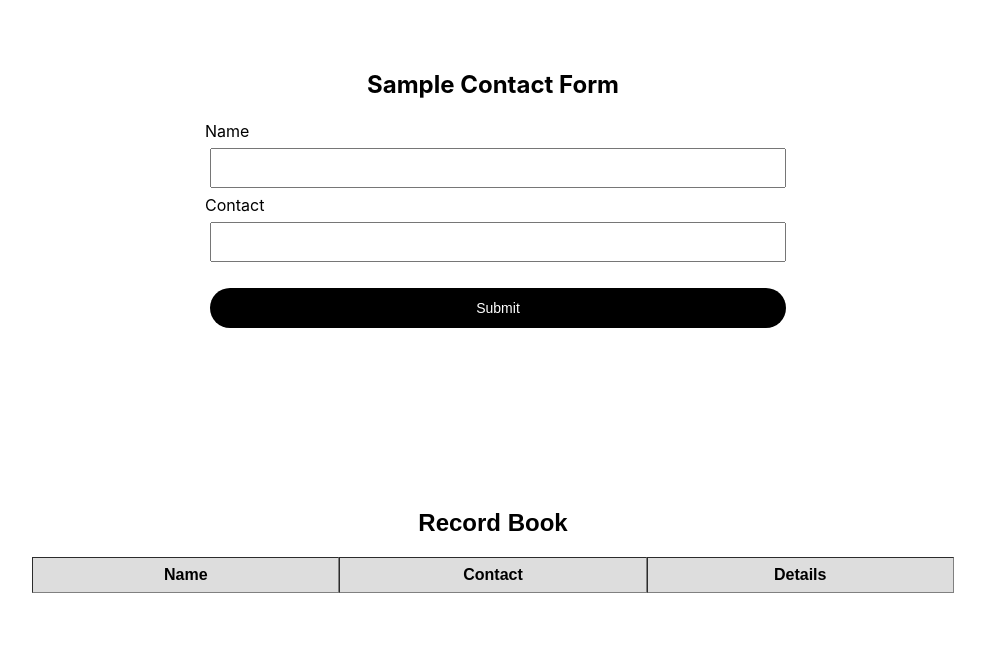
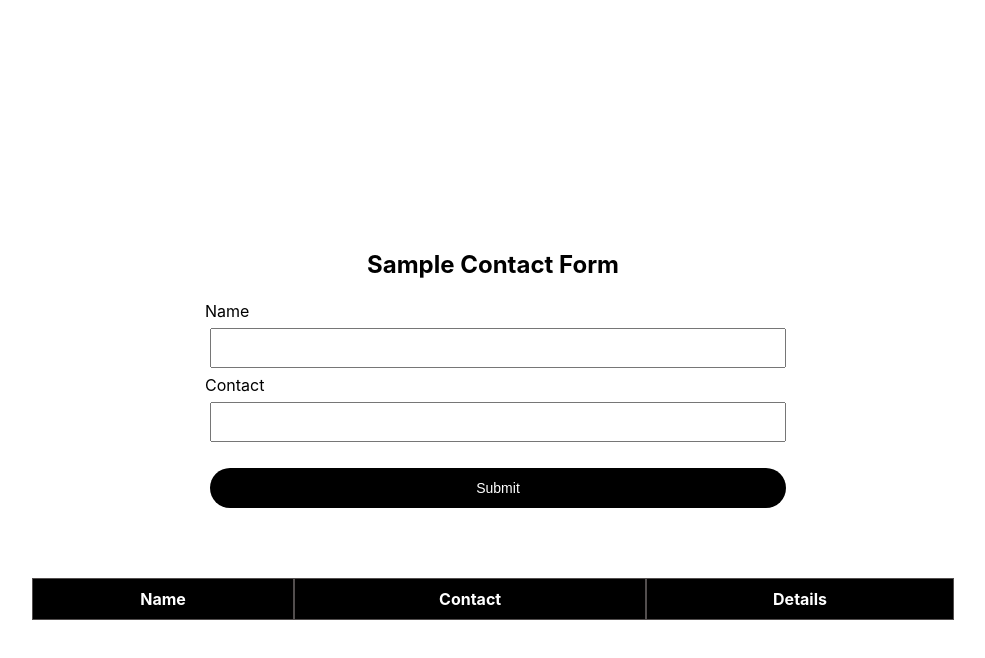
Before and after one commit to philip-helios/helios-task-1, a React (Create React App) app: page / in a window 1280 px wide. Shown: the top 658 px of the page, without its empty margins (83-1068 px from the left). Built offline with nearby package versions, Linux system fonts and the light colour scheme.

Commit message:
added a responsive table

```diff
--- a/src/Styles/style.css
+++ b/src/Styles/style.css
@@ -45,30 +45,136 @@
 
 /*style for table*/
 
+.table {
+  display: table;
+  text-align: center;
+  width: 80%;
+  margin: 10% auto 0;
+  border-collapse: separate;
+  font-weight: 400;
+}
+
+.table_row {
+  display: table-row;
+}
+
+.theader {
+  display: table-row;
+}
+
+.table_header {
+  display: table-cell;
+  border: rgb(82, 78, 78) 1px solid;
+  background-color: black;
+  color: white;
+  padding-top: 10px;
+  padding-bottom: 10px;
+  font-weight: 700;
+}
+
+.table_small {
+  display: table-cell;
+  border-bottom: rgb(82, 78, 78) 1px solid;
+  border-right: rgb(82, 78, 78) 1px solid;
+  border-left:rgb(82, 78, 78) 1px solid;
+}
+
+.table_row > .table_small > .table_cell:nth-child(odd) {
+  display: none;
+  padding-top: 10px;
+  padding-bottom: 10px;
+}
+
+.table_row > .table_small > .table_cell {
+  padding-top: 5px;
+  padding-bottom: 5px;
+
+}
+
+.table_row:nth-child(2n+3) {
+  background: #e9e9e9;
+}
+
+@media screen and (max-width: 900px) {
+  .table {
+    width: 90%
+  }
+}
+
+@media screen and (max-width: 650px) {
+  .table {
+    display: block;
+  }
+  .table_row:nth-child(2n+3) {
+    background: none;
+  }
+  .theader {
+    display: none;
+
+    }
+
+  .th-sm-bg {
+    background-color: black;
+    color: white;
+
+  }
+
+  .table_row > .table_small > .table_cell:nth-child(odd) {
+    display: table-cell;
+    width: 50%;
+  }
+  .table_cell {
+    display: table-cell;
+    width: 50%;
+  }
+
+  .table_cell:nth-child(even){
+    background-color: #e9e9e9;
+  }
+  .table_row {
+    display: table;
+    width: 100%;
+    border-collapse: separate;
+    padding-bottom: 20px;
+    margin: 5% auto 0;
+    text-align: center;
+  }
 
 
-.table {
+  .table_small {
+    display: table-row;
+  }
+
+}
+
+
+/* .table {
     font-family: arial, sans-serif;
     border-collapse: collapse;
-    width: 80%;
+    width: 100%;
+    display: table;
     margin:auto;
   }
 
-  .th,.td {
-    width:33.33%;
-    text-align: center;
-    padding: 8px;
+  .td {
+
+    display: table-cell;
   }
 
   .th {
-    border: 1px solid grey;
-    border-style: inset;
-  }
+
+    text-align: center;
+    padding: 8px;
+    display: table-header-group;
+    background-color: gray;
+    font-weight: bold;
+    font-size: 25px;
+
+   }
+
 
   .tr {
-    display: flex;
-    font-weight: bold;
-    justify-content: space-evenly;
+    display: table-row;
   }
 
   .tr:nth-child(even) {
@@ -84,7 +190,7 @@
 
   .btn {
     font-size: inherit;
-    padding: 5px 10px;
+    padding: 5px 7px;
     border-radius: 5px;
     color:white;
     border: none;
@@ -120,15 +226,15 @@
 
   /* write media query*/
 
-  @media only screen and (max-width: 600px) {
+  /* @media only screen and (max-width: 600px) {
      .table {
       font-size: 12px;
       width: 95%;
       margin: auto;
      }
 
-     .td {
+     .td, .dt-table-td{
        width: auto;
        border: none;
      }
-  }
+  }  */
--- a/src/components/Details/Details.js
+++ b/src/components/Details/Details.js
@@ -13,7 +13,7 @@ const Details = () => {
 
     const navigate = useNavigate();
 
-
+    console.log(data)
     useEffect(()=> {
 
         const parsedArr = JSON.parse(localStorage.getItem("information"));
@@ -61,13 +61,43 @@ const Details = () => {
     return (
         <div className='details-table table'>
             <h2>Record Book</h2>
-            <div className="tr">
+            <div class="table" id="results">
+                <div class='theader'>
+                    <div class='table_header'>Name</div>
+                    <div class='table_header'>Contact</div>
+                    <div class='table_header'>Edit</div>
+                    <div class='table_header'>Delete</div>
+                </div>
+                {
+                    data?.map((dt,i)=>
+                    <div class='table_row' key = {dt.id}>
+                        <div class='table_small'>
+                            <div class='table_cell th-sm-bg'>Name</div>
+                            <div class='table_cell'>{dt.name}</div>
+                        </div>
+                        <div class='table_small'>
+                            <div class='table_cell th-sm-bg'>Contact</div>
+                            <div class='table_cell'>{dt.contact}</div>
+                        </div>
+                        <div class='table_small'>
+                            <div class='table_cell th-sm-bg'>Edit</div>
+                            <div class='table_cell'><button onClick={handleEdit} className='btn green'>Edit</button></div>
+                        </div>
+                        <div class='table_small'>
+                            <div class='table_cell th-sm-bg'>Delete</div>
+                            <div class='table_cell'><button onClick={()=> handleDelete(`${id}`)} className='btn red'>Delete</button></div>
+                        </div>
+                    </div>
+                    )
+                }
+            </div>
+            {/* <div className="tr">
                 <div className='dt-table-th'>Name</div>
                 <div className='dt-table-th'>Contact</div>
                 <div className='dt-table-th'>Edit</div>
                 <div className='dt-table-th'>Delete</div>
-            </div>
-            {
+            </div>           */}
+            {/* {
               data.map(rc=>
                 <div className="tr" key={rc.id}>
                     <div className='dt-table-td'>{rc.name}</div>
@@ -76,7 +106,7 @@ const Details = () => {
                     <div className='dt-table-td'><button onClick={()=> handleDelete(`${id}`)} className='btn red'>Delete</button></div>
                 </div>
                 )
-            }
+            } */}
             {
                 data.map(rc=>
                     <form key={rc.id} onSubmit={handleSubmit} className='contact-form d-none' id="editForm">
--- a/src/components/Home/Home.js
+++ b/src/components/Home/Home.js
@@ -95,24 +95,50 @@ const Home = () => {
                     </div>
                 </div>
             </form>
-            <div className='contact-table table'>
+            <div class="table" id="results">
+                <div class='theader'>
+                    <div class='table_header'>Name</div>
+                    <div class='table_header'>Contact</div>
+                    <div class='table_header'>Details</div>
+                </div>
+                {
+                    data?.map((dt,i)=>
+                    <div class='table_row' key = {dt.id}>
+                        <div class='table_small'>
+                        <div class='table_cell th-sm-bg'>Name</div>
+                        <div class='table_cell'>{dt.name}</div>
+                        </div>
+                        <div class='table_small'>
+                        <div class='table_cell th-sm-bg'>Contact</div>
+                        <div class='table_cell'>{dt.contact}</div>
+                        </div>
+                        <div class='table_small'>
+                        <div class='table_cell th-sm-bg'>Details</div>
+                        <div class='table_cell'><Link to={`contact/${dt.id}`}><button className='btn btn-details'>Details</button></Link></div>
+                        </div>
+                    </div>
+                    )
+                }
+            </div>
+            {/* <div className='contact-table table'>
                 <h2>Record Book</h2>
+                <div className='table-body'>
                 <div className="tr">
                     <div className='th'>Name</div>
                     <div className='th'>Contact</div>
                     <div className='th'>Details</div>
                 </div>
                     {
-
                         data?.map((data,i)=>
                         <div className="tr" key={i}>
                             <div className='td'>{data.name}</div>
                             <div className='td'>{data.contact}</div>
-                            <div className='td'><Link to={`contact/${data.id}`}><button className='btn btn-details'>Details</button></Link></div>
+                            <div className='td'></div>
                         </div>
                         )
                     }
-            </div>
+                </div>
+            </div> */}
         </div>
     );
 };
```
